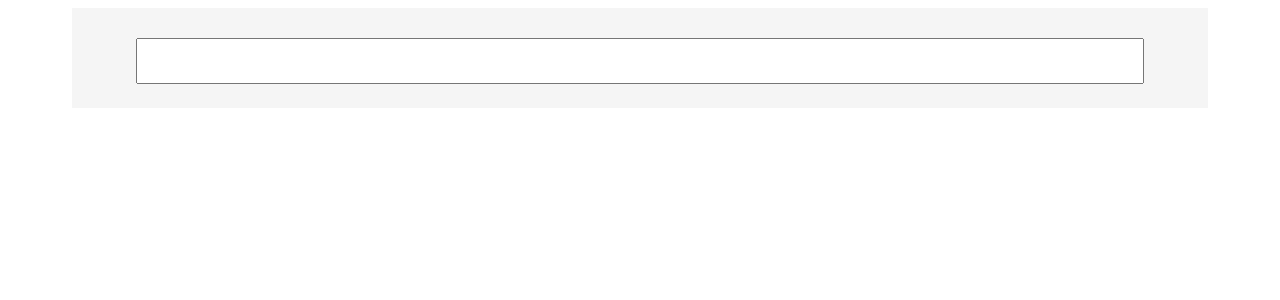
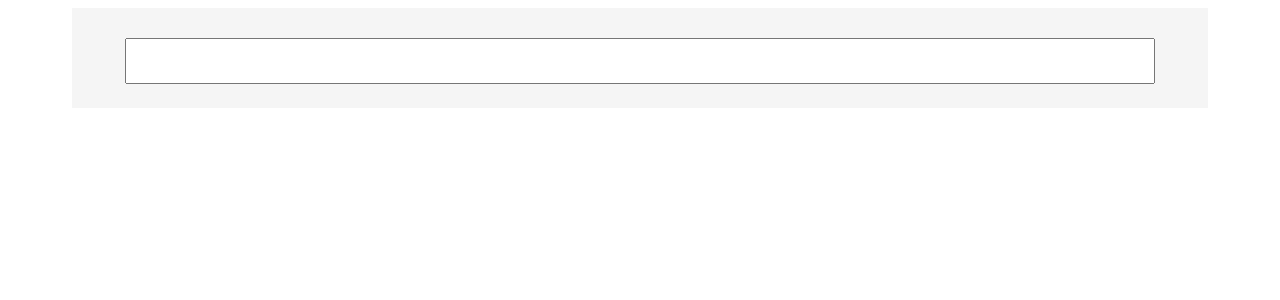
Before and after one commit to nancymi/twhomework, a Jekyll site: the page 2015-11-14/index.html, which Jekyll copies as it is, in a window 1280 px wide. Shown: the top 300 px of the page. Built offline with Jekyll 4.4.1, drawn with Linux system fonts in a browser that asks for light colours.

Commit message:
Fix: input length.

```diff
--- a/2015-11-14/css/style.css
+++ b/2015-11-14/css/style.css
@@ -12,7 +12,7 @@ body {
 }
 
 .search input {
-	width: 1000px;
+	width: 90%;
 	height: 40px;
 	margin: 30px;
 	font-family: "OpenSansRegular";
```
